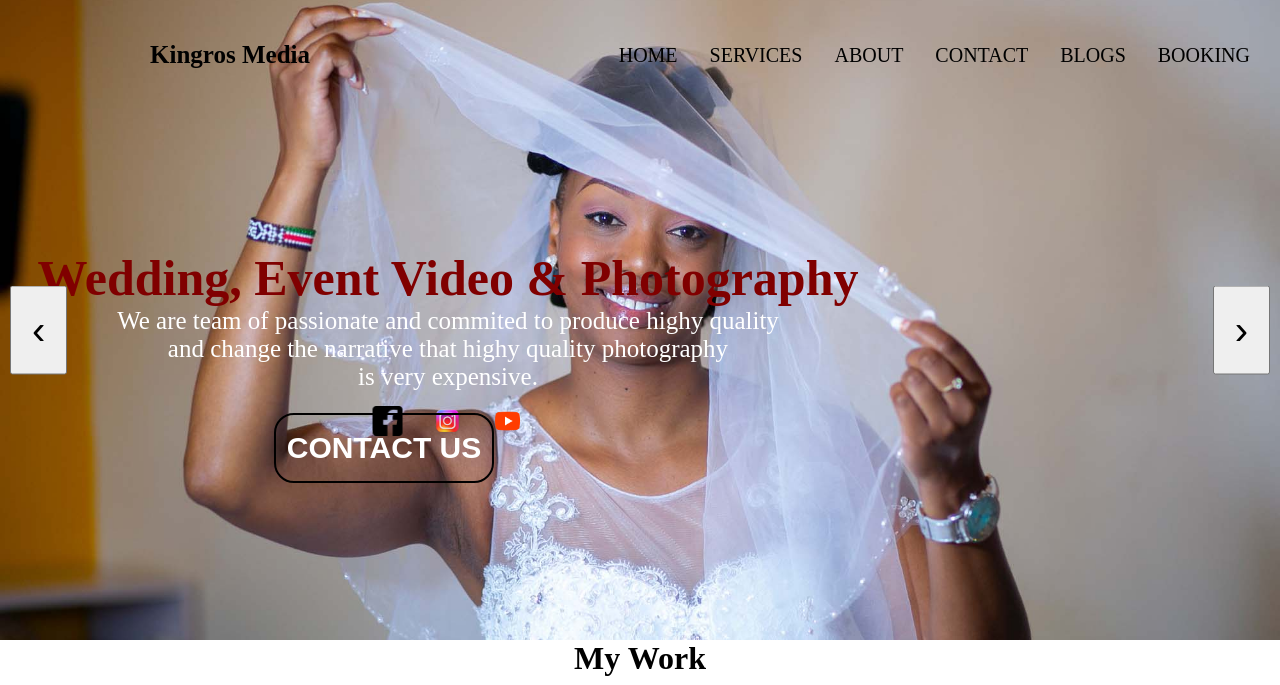
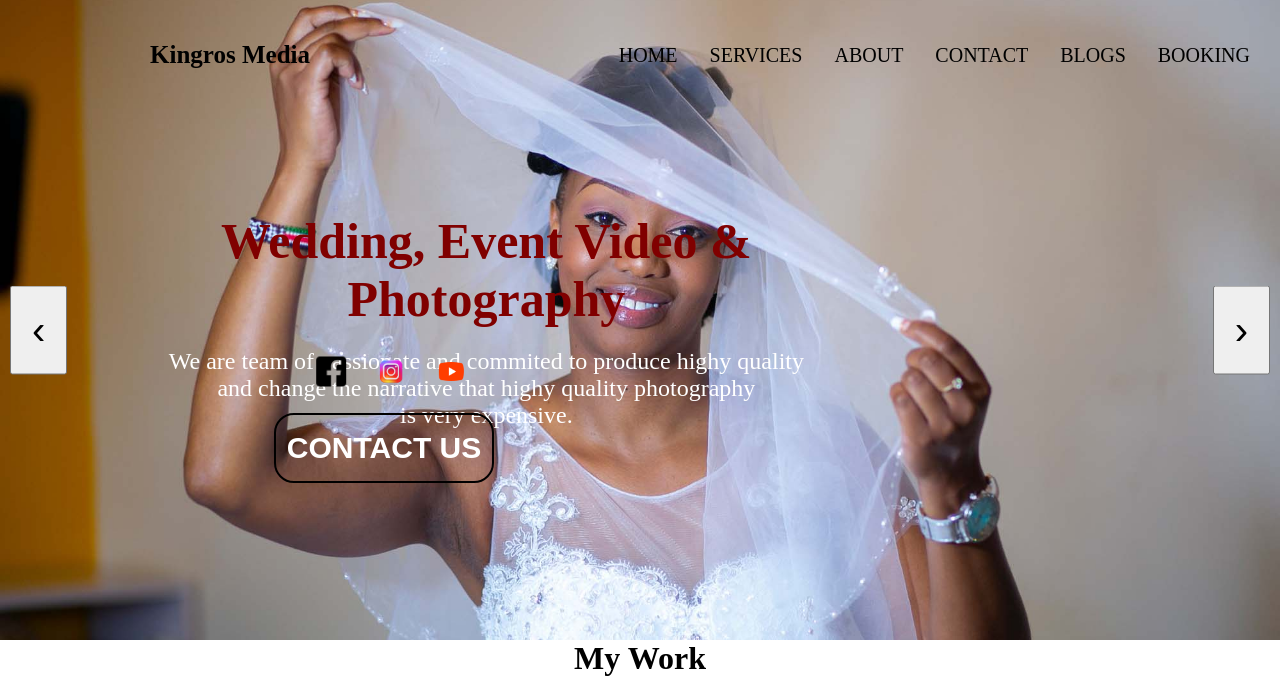
Before and after one commit to Daniel-Nganga/kingrosmedia, a plain HTML site: page index.html in a window 1280 px wide. Shown: the top 685 px of the page. Drawn offline with Linux system fonts and the light colour scheme.

Commit message:
Update style2.css

```diff
--- a/style2.css
+++ b/style2.css
@@ -254,25 +254,27 @@
 .header-text {
   position: absolute;
   top: 50%;
-  left: 35%;
+  left: 38%;
   transform: translate(-50%, -50%);
   height: auto;
 }
 #pagesocialmediaicons {
   margin-top: 30px;
   position: absolute;
-  top: 100%;
-  left: 50%;
+  top: 60%;
+  left: 38%;
   transform: translate(-50%, -50%);
+  width: 180px;
 }
 
 .header-text h1 {
   font-size: 50px;
   color: maroon;
   font-weight: 600;
+  margin-bottom: 20px;
 }
 .header-text p {
-  font-size: 25px;
+  font-size: 24px;
   color: white;
 }
 .pagebtn-wedding {
```
